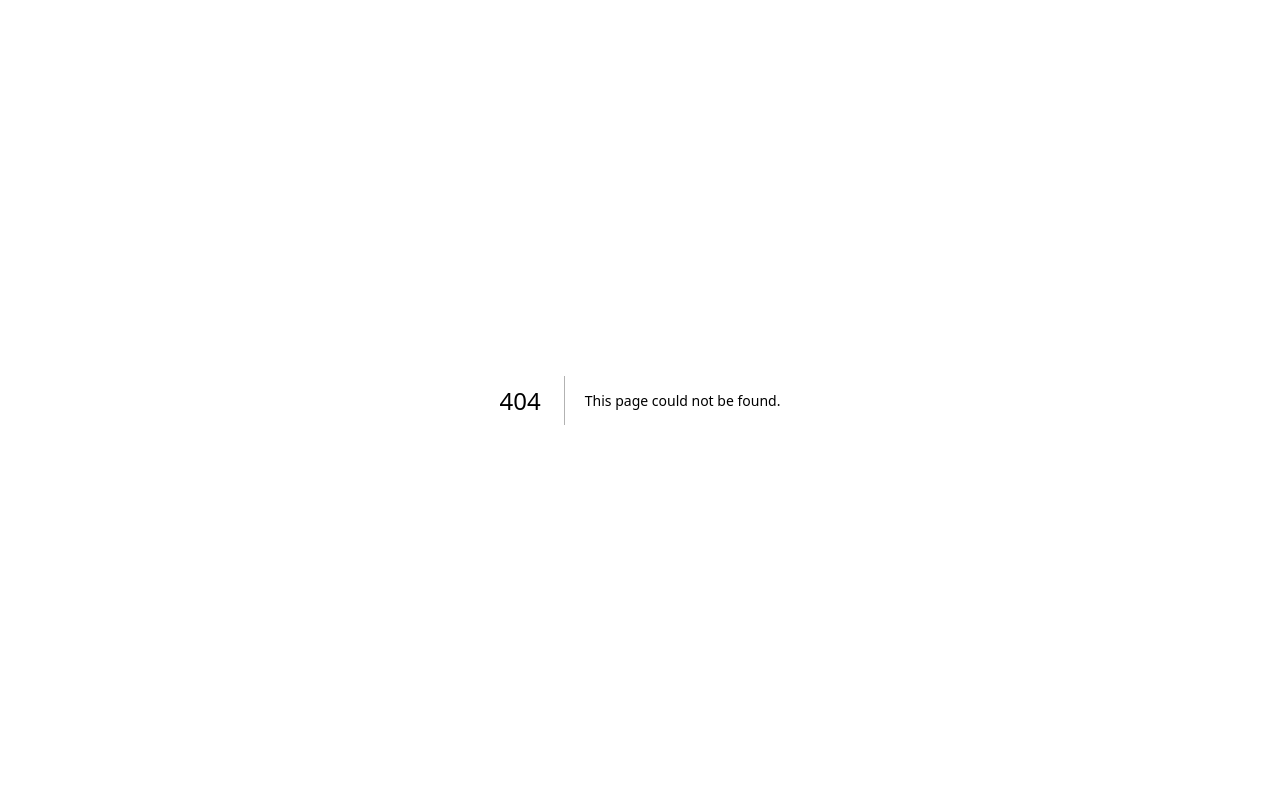
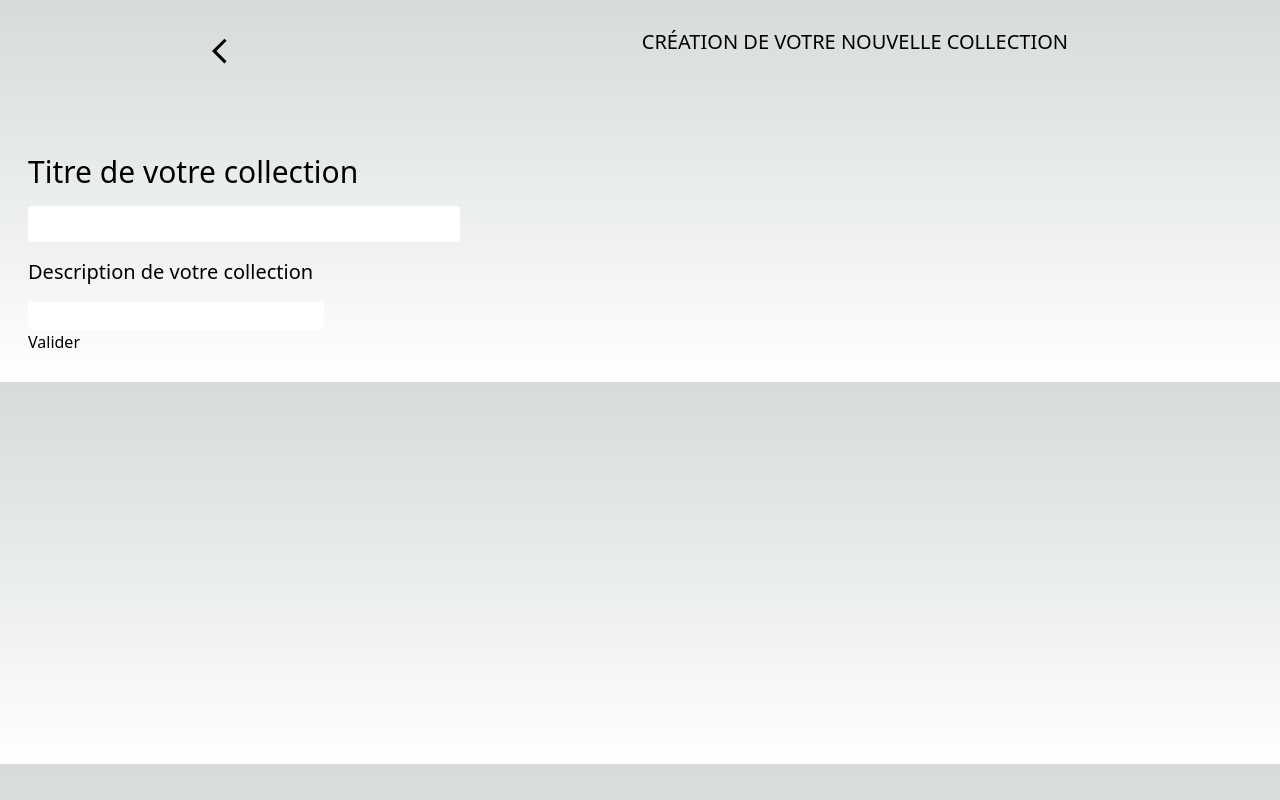
Before and after one commit to ntndlcrt/larry, a Next.js app: page /create_collection in a window 1280 px wide. Before the commit this address had no page. Built offline with nearby package versions, Linux system fonts and the light colour scheme.

Commit message:
composant create collection

```diff
--- a/src/components/Card-Collections/card-collections.js
+++ b/src/components/Card-Collections/card-collections.js
@@ -9,7 +9,7 @@ function CardCollections ({ title, comment,privacyStatus, date, image,props}) {
   function handleClick() {
     router.push({
       pathname: './collection',
-      query: { title: title },
+      query: { title: title, image: image },
     });
   }
     return (
@@ -23,7 +23,7 @@ function CardCollections ({ title, comment,privacyStatus, date, image,props}) {
             </div>
             <hr className='w-72'/>
         </div>
-          <img src={image} className='w-20 h-20'/>
+          <img src={image} className='w-20 h-20 rounded-full'/>
       </div>
     );
   }
--- a/src/components/Collection/collection.js
+++ b/src/components/Collection/collection.js
@@ -7,10 +7,10 @@ function Collection ({name, comment, date}) {
   const router = useRouter();
 
     return (
-      <div className="py-3 px-6 m-3 bg-violet-300 rounded">
-          <h2>{name}</h2>
-          <p>{comment}</p>
-          <p>{date}</p>
+      <div className="py-3 px-6 m-3 bg-gray-300 w-4/5 rounded">
+          <h2 className="text-base uppercase">{name}</h2>
+          <p>Commentaire : {comment}</p>
+          <p className="text-gray-400 text-xs">{date}</p>
       </div>
     );
   }
--- a/src/components/NewCollection/create-collection.js
+++ /dev/null
@@ -1,21 +0,0 @@
-import React from 'react';
-import { useRouter } from 'next/router';
-
-function CreateCollection() {
-    return (
-        return (
-            <div className="flex flex-row justify-between p-3" onClick={handleClick}>
-              <div>
-                <h2 className='text-3xl'>Titre de votre collection</h2>
-                <label className='text-3xl'>{title}</label>
-                <p className='text-xl'>Description de votre collection</p>
-                <label className='text-xl'>{comment}</label>
-                <p className='text-gray-300 text-xs'>{date}</p>
-                  <hr className='w-72'/>
-              </div>
-                <img src={image} className='w-20 h-20'/>
-            </div>
-          );
-    );
-  }
-  export default CreateCollection;
--- a/src/components/NewCollection/new-collection.js
+++ b/src/components/NewCollection/new-collection.js
@@ -6,10 +6,9 @@ function NewCollection() {
 
   function handleClick() {
     router.push({
-      pathname: './create-collection',
+      pathname: './create_collection',
     });
   }
-
     return (
       <div className="m-3 flex" onClick={handleClick}>
         <img src="add.png" alt="create-new-collection"/>
--- a/src/pages/collection.js
+++ b/src/pages/collection.js
@@ -32,6 +32,8 @@ export default function Home() {
         },
       ]);
     const title = router.query.title;
+    const image = router.query.image;
+
 
     function handleClick() {
         router.push('/');
@@ -41,15 +43,14 @@ export default function Home() {
         <>
         <div flex className="flex flex-col justify-between">
              <div className='flex py-4 justify-around'>
-                <MdArrowBackIos className='text-2xl' onClick={handleClick}/>
-                <h2 className="flex text-3xl">
+                <MdArrowBackIos className='text-3xl mt-2' onClick={handleClick}/>
+                <h2 className="flex text-3xl leading-10">
                     {title}
                 </h2>
-
-                <GiCook className='text-4xl'/>
+                 <img src={image} className='w-14 h-14 rounded-full'/>
             </div>
 
-            <div className='flex flex-col items-center mt-10 mb-3'>
+            <div className='flex flex-col items-center mt-8 mb-3'>
             {collection.map((collection, index) => (
                 <Collection
                     key={index}
--- /dev/null
+++ b/src/pages/create_collection.js
@@ -0,0 +1,38 @@
+import Barre from '@/components/Barre/barre'
+import { useRouter } from 'next/router'
+import { MdArrowBackIos } from 'react-icons/md'
+import { GiCook } from 'react-icons/gi'
+import Collection from '@/components/Collection/collection'
+import PrivacyIcon from '@/components/Collection/privacy-icon'
+import { useState } from 'react';
+
+export default function CreateCollection({ title, comment, date, image}) {
+    const router = useRouter();
+
+    function handleClick() {
+        router.push('/');
+      }
+
+    return (
+        <>
+
+            <div className="p-3" onClick={handleClick}>
+            <div className='flex py-4 justify-around'>
+              <MdArrowBackIos className='text-3xl mt-2' onClick={handleClick}/>
+              <h2 className="flex text-xl uppercase text-center">
+                  Création de votre nouvelle collection
+              </h2>
+            </div>
+
+              <div className='mt-10 p-4'>
+                <h2 className='text-3xl py-4'>Titre de votre collection</h2>
+                <input className='text-3xl rounded'>{title}</input>
+                <p className='text-xl py-4'>Description de votre collection</p>
+                <input className='text-xl rounded'>{comment}</input>
+                <p className='text-gray-300 text-xs'>{date}</p>
+                  <button>Valider</button>
+              </div>
+            </div>
+        </>
+    )
+}
--- a/src/pages/index.js
+++ b/src/pages/index.js
@@ -45,7 +45,6 @@ export default function Home() {
                     My Collection
                 </h2>
                 <hr className='w-full border-0 border-t border-black pb-3'/>
-                <NewCollection/>
                 <div>
                 {cards.map((card, index) => (
                 <CardCollections
@@ -56,6 +55,7 @@ export default function Home() {
                     date={card.date}
                     image={card.image}/>))}
                 </div>
+                <NewCollection/>
                 <Barre/>
         </>
     )
```
